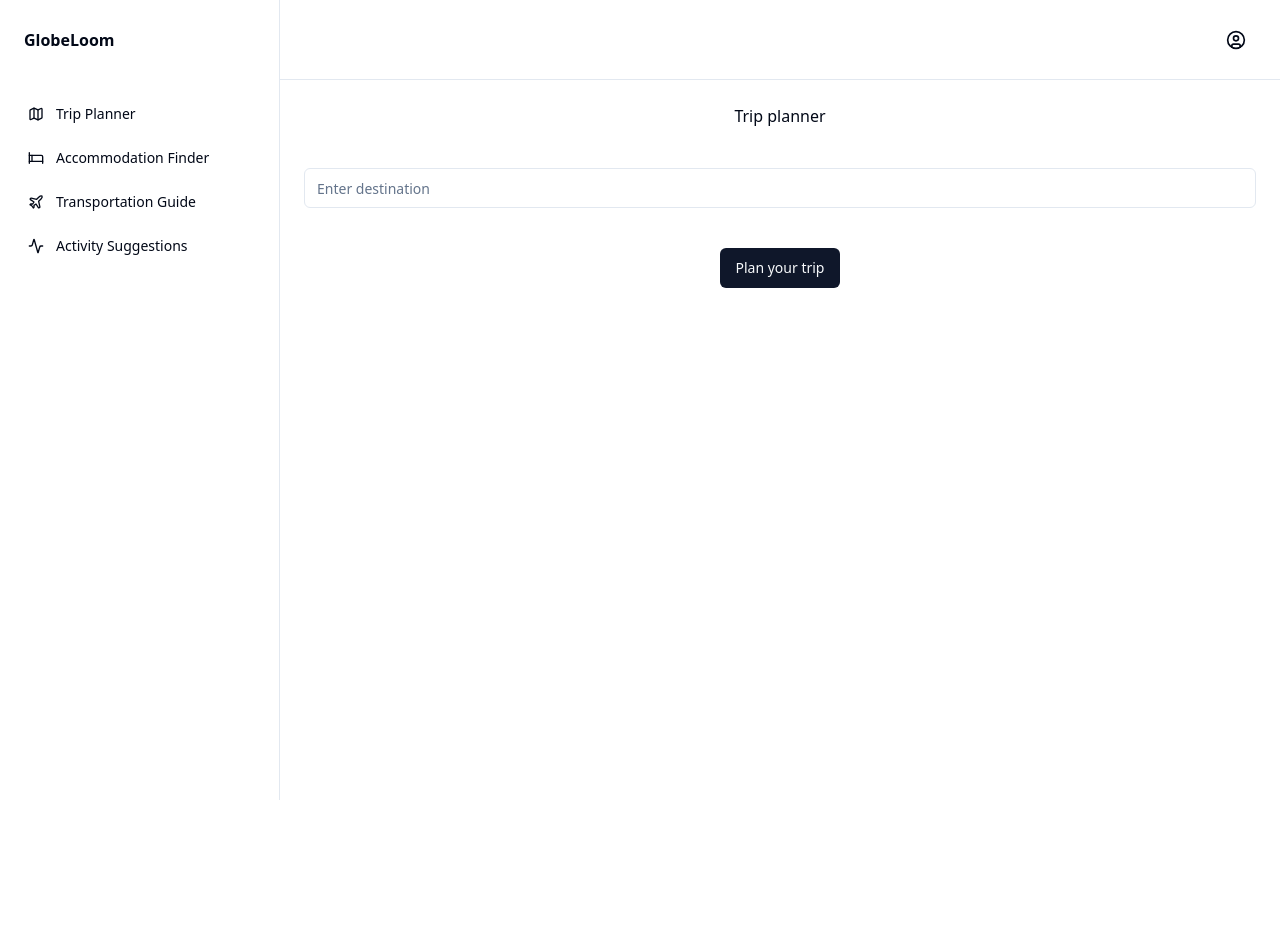
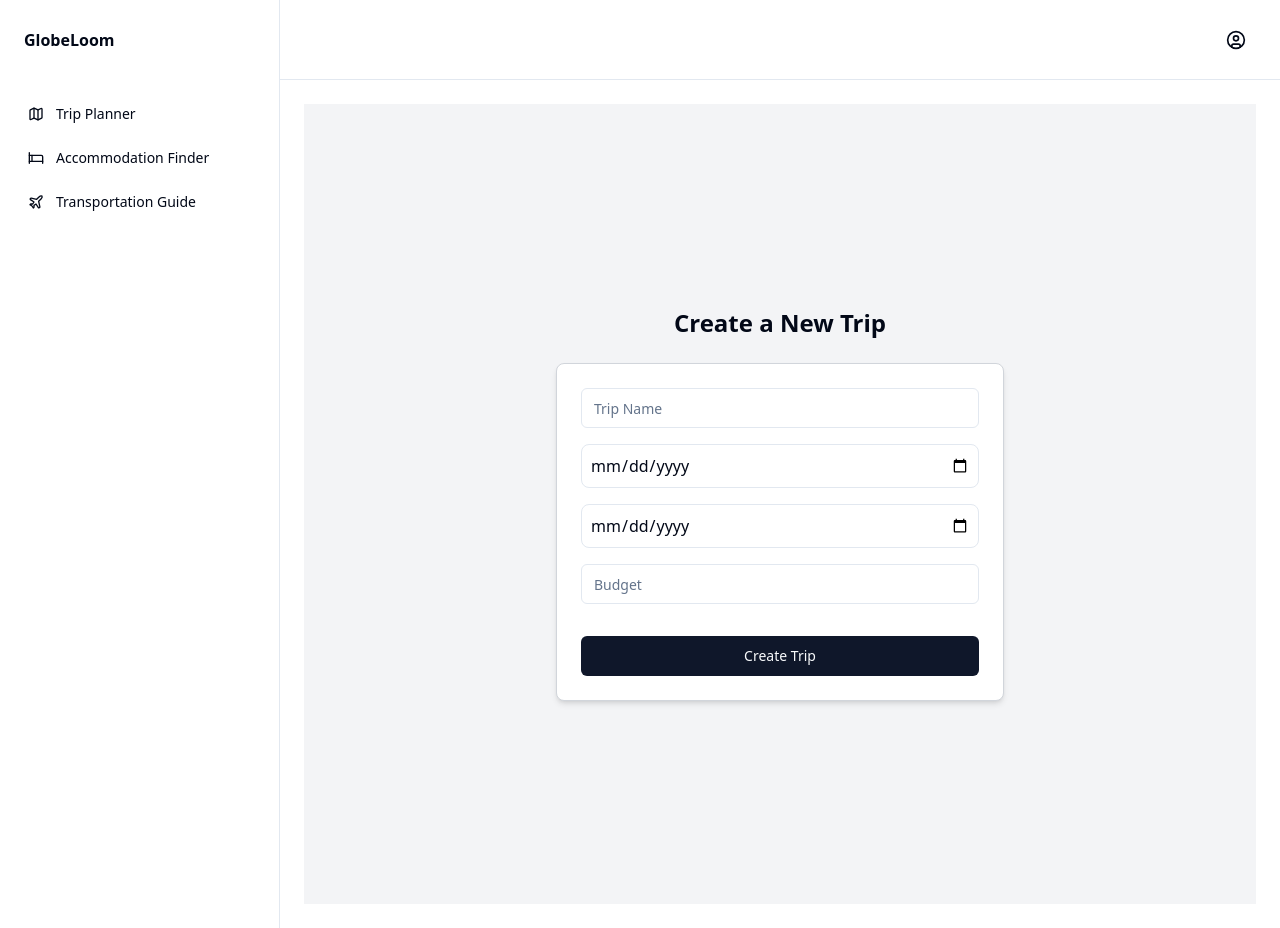
Before and after one commit to AvhiMaz/GlobeLoom, a React (Vite) app in the folder frontend/: page /dashboard/trips in a window 1280 px wide. Before the commit the page ends 800 px from the top, so only its background shows below. Built offline with nearby package versions, Linux system fonts and the light colour scheme.

Commit message:
render trip data

```diff
--- a/frontend/src/layout/Dashboard.tsx
+++ b/frontend/src/layout/Dashboard.tsx
@@ -1,5 +1,5 @@
 import {
-  ActivityIcon,
+  // ActivityIcon,
   Bed,
   CircleUser,
   MapIcon,
@@ -97,7 +97,7 @@ const DashBoardLayout = () => {
                 <Plane className="h-4 w-4" />
                 Transportation Guide
               </NavLink>
-              <NavLink
+              {/* <NavLink
                 to="/dashboard/activities"
                 className={({ isActive }) => {
                   return `flex items-center gap-3 rounded-lg px-3 py-2 text-lightGray transition-all hover:text-darkBlue ${
@@ -107,7 +107,7 @@ const DashBoardLayout = () => {
               >
                 <ActivityIcon className="h-4 w-4" />
                 Activity Suggestions
-              </NavLink>
+              </NavLink> */}
             </nav>
           </div>
         </div>
@@ -163,7 +163,7 @@ const DashBoardLayout = () => {
                   <Plane className="h-4 w-4" />
                   Transportation Guide
                 </NavLink>
-                <NavLink
+                {/* <NavLink
                   to="/dashboard/activities"
                   className={({ isActive }) => {
                     return `flex items-center gap-3 rounded-lg px-3 py-2 text-lightGray transition-all hover:text-darkBlue ${
@@ -173,7 +173,7 @@ const DashBoardLayout = () => {
                 >
                   <ActivityIcon className="h-4 w-4" />
                   Activity Suggestions
-                </NavLink>
+                </NavLink> */}
               </nav>
             </SheetContent>
           </Sheet>
--- a/frontend/src/pages/Trip.tsx
+++ b/frontend/src/pages/Trip.tsx
@@ -1,26 +1,122 @@
+import { useState } from "react";
 import { Button } from "@/components/ui/button";
 import { Input } from "@/components/ui/input";
-import { Link, Outlet, useMatch } from "react-router-dom";
+import axios from "axios";
 
-function Trip() {
-  const isOnTripsRoot = useMatch("/dashboard/trips");
+const CreateTrip: React.FC = () => {
+  const [name, setName] = useState<string>("");
+  const [startDate, setStartDate] = useState<string>("");
+  const [endDate, setEndDate] = useState<string>("");
+  const [budget, setBudget] = useState<string>("");
+  const [loading, setLoading] = useState<boolean>(false);
+  const [error, setError] = useState<string | null>(null);
+  const [success, setSuccess] = useState<string | null>(null);
+  const [aiGeneratedContent, setAiGeneratedContent] = useState<string | null>(
+    null
+  );
+
+  const handleSubmit = async (e: React.FormEvent) => {
+    e.preventDefault();
+
+    if (!name || !startDate || !endDate || !budget) {
+      setError("Please fill out all fields.");
+      return;
+    }
+
+    setLoading(true);
+    setError(null);
+    setSuccess(null);
+
+    try {
+      const response = await axios.post("http://localhost:5513/api/trips/", {
+        userId: "66d9dc68b14f5af7be8041cb",
+        name,
+        startDate,
+        endDate,
+        budget,
+      });
+
+      setSuccess("Trip created successfully!");
+      setAiGeneratedContent(response.data.aiGeneratedContent);
+    } catch (err) {
+      setError("Failed to create trip. Please try again.");
+      console.error(err);
+    } finally {
+      setLoading(false);
+    }
+  };
+
+  const preprocessContent = (content: string) => {
+    let processedContent = content.replace(/\*+/g, "");
+    processedContent = processedContent.replace(/#+/g, "");
+
+    processedContent = processedContent.replace(
+      /\*\*(.*?)\*\*/g,
+      "<strong>$1</strong>"
+    );
+
+    processedContent = processedContent.replace(
+      /(?:\r?\n){2,}/g,
+      "<br /><br />"
+    );
+
+    return processedContent;
+  };
+
+  const renderItinerary = (content: string) => {
+    const formattedContent = preprocessContent(content);
+
+    return (
+      <div className="mt-10 p-6 border border-gray-300 rounded-lg shadow-md">
+        <div
+          className="prose prose-lg"
+          dangerouslySetInnerHTML={{ __html: formattedContent }}
+        />
+      </div>
+    );
+  };
 
   return (
-    <div className="flex flex-col items-center justify-center gap-10">
-      <h1>Trip planner</h1>
-      {isOnTripsRoot ? (
-        <>
-          <Input placeholder="Enter destination" />
-          <Link to="date-picker">
-            <Button>Plan your trip</Button>
-          </Link>
-        </>
-      ) : (
-        <p>Pick a Date</p>
-      )}
-      <Outlet />
+    <div className="flex flex-col items-center justify-center p-10 bg-gray-100 min-h-screen">
+      <h1 className="text-2xl font-bold mb-6">Create a New Trip</h1>
+
+      <form
+        onSubmit={handleSubmit}
+        className="flex flex-col gap-4 w-full max-w-md bg-white p-6 border border-gray-300 rounded-lg shadow-md"
+      >
+        <Input
+          placeholder="Trip Name"
+          value={name}
+          onChange={(e) => setName(e.target.value)}
+        />
+        <input
+          type="date"
+          value={startDate}
+          onChange={(e) => setStartDate(e.target.value)}
+          className="p-2 border rounded-lg"
+        />
+        <input
+          type="date"
+          value={endDate}
+          onChange={(e) => setEndDate(e.target.value)}
+          className="p-2 border rounded-lg"
+        />
+        <Input
+          placeholder="Budget"
+          value={budget}
+          onChange={(e) => setBudget(e.target.value)}
+        />
+        <Button type="submit" disabled={loading} className="mt-4">
+          {loading ? "Creating Trip..." : "Create Trip"}
+        </Button>
+      </form>
+
+      {error && <p className="text-red-500 mt-4">{error}</p>}
+      {success && <p className="text-green-500 mt-4">{success}</p>}
+
+      {aiGeneratedContent && renderItinerary(aiGeneratedContent)}
     </div>
   );
-}
+};
 
-export default Trip;
+export default CreateTrip;
```
Also changed, not shown: 1 other file (tests, documents, lock files or other folders).
